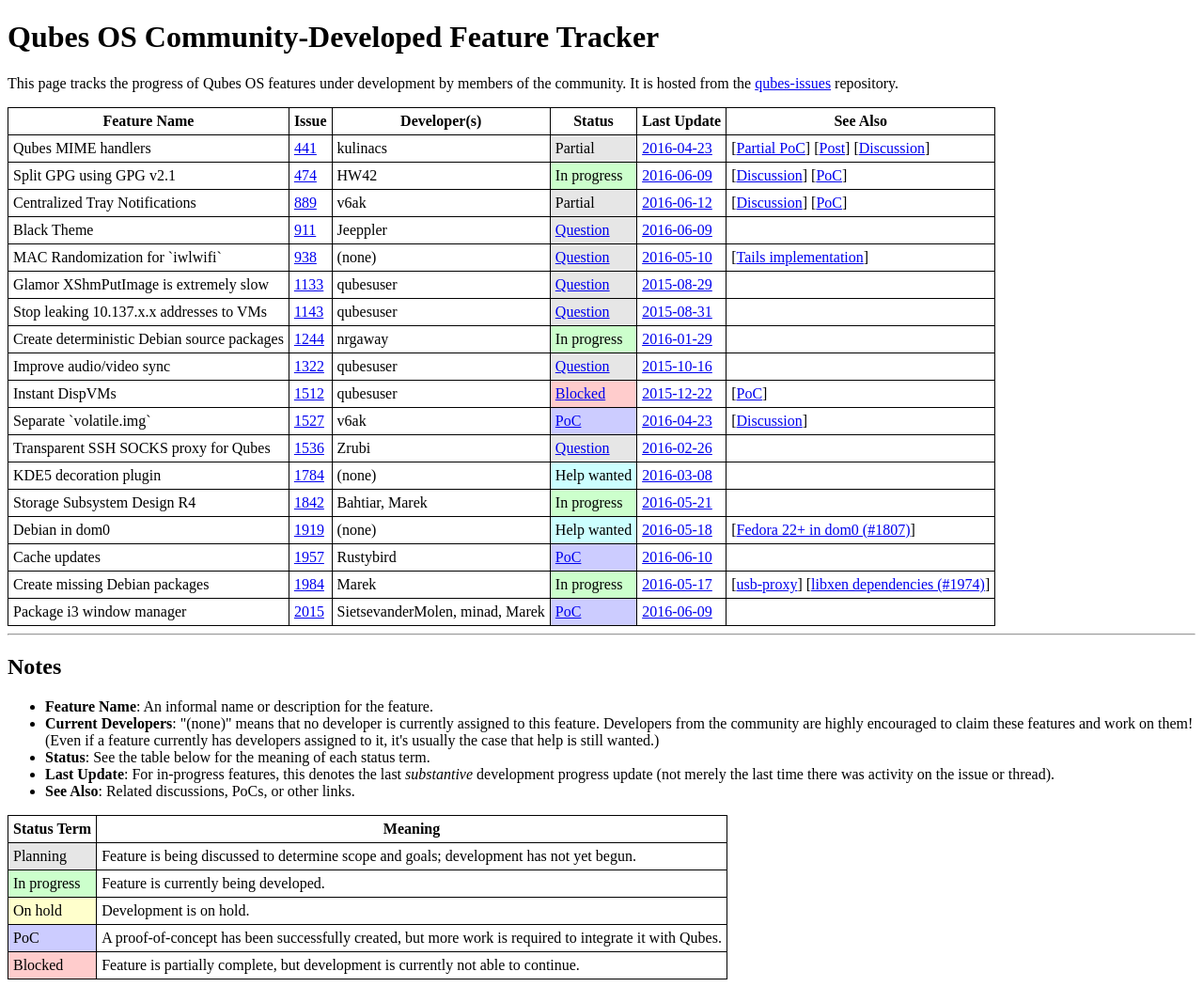
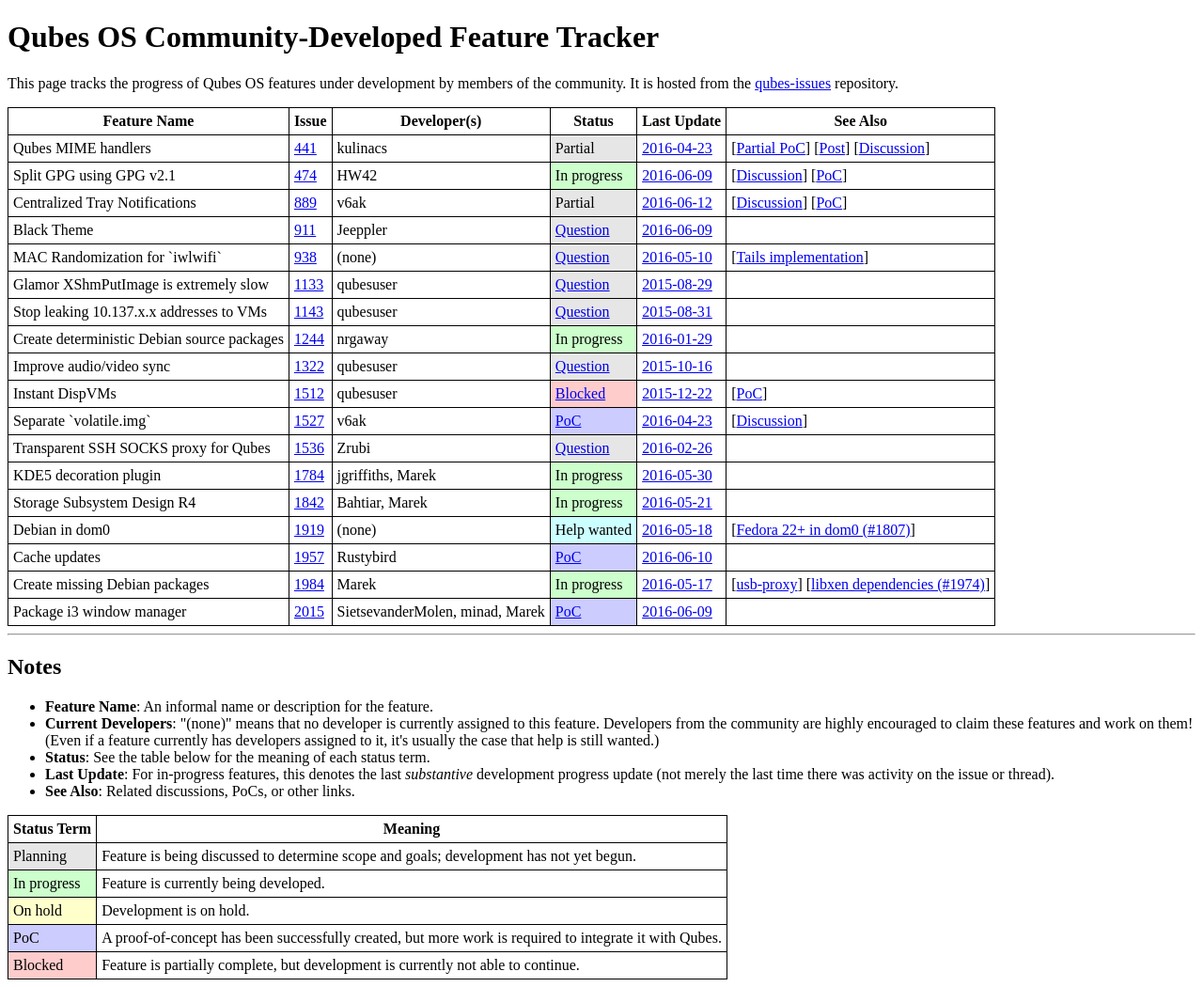
Before and after one commit to QubesOS/qubes-issues, a Jekyll site: the page built from index.md, in a window 1280 px wide. Shown: the whole page at 94% size. Built offline with Jekyll 4.4.1, drawn with Linux system fonts in a browser that asks for light colours.

Commit message:
Update #1784

```diff
--- a/_data/features.yml
+++ b/_data/features.yml
@@ -182,13 +182,13 @@
 
 - name   : KDE5 decoration plugin
   issue  : 1784
-  devs   :
+  devs   : jgriffiths, Marek
   status :
-    term   : Help wanted
+    term   : In progress
     url    :
   updated:
-    date   : 2016-03-08
-    url    : https://github.com/QubesOS/qubes-issues/issues/1760#issuecomment-193790735
+    date   : 2016-05-30
+    url    : https://github.com/QubesOS/qubes-issues/issues/1784#issuecomment-222539460
   info   :
   - desc   :
     url    :
```
